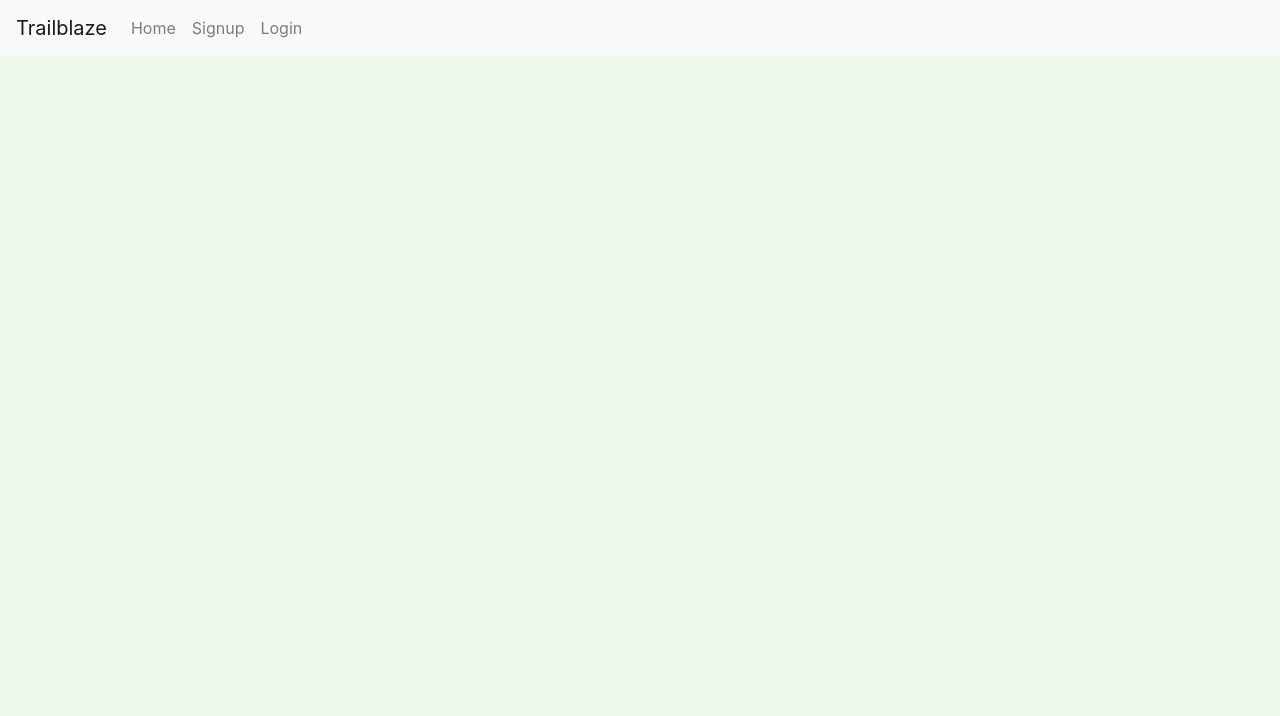
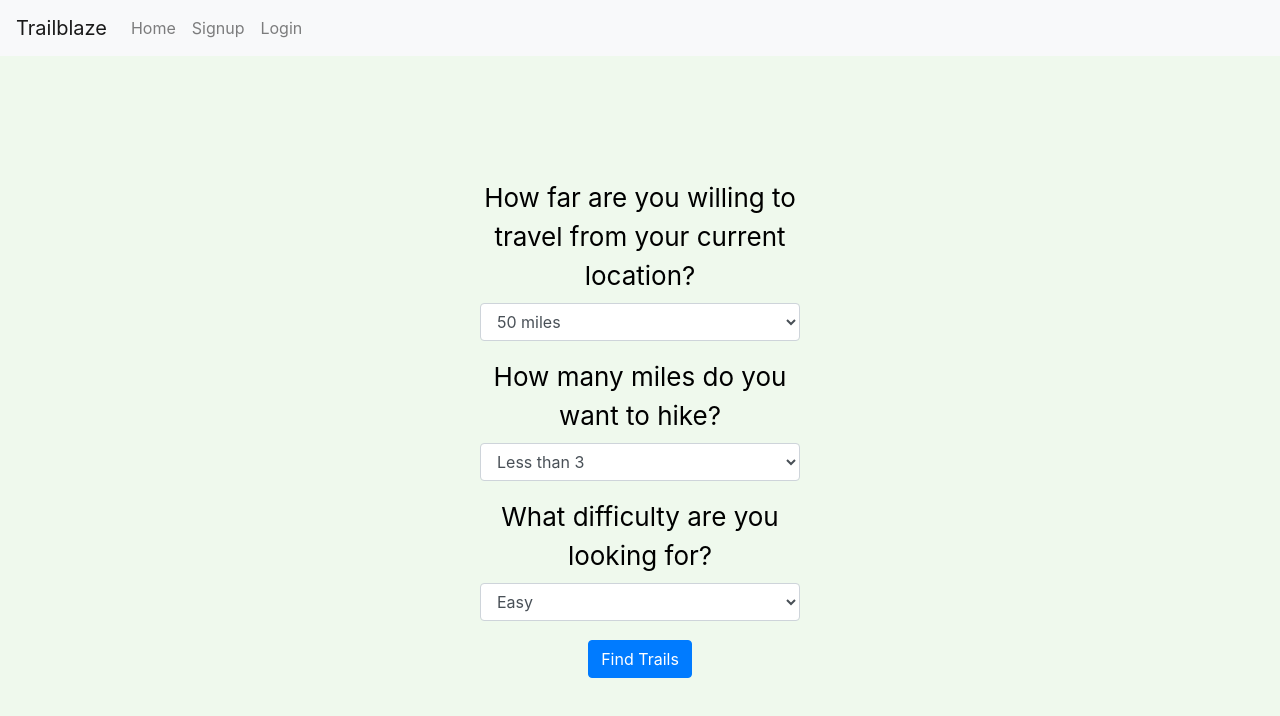
Before and after one commit to smitham50/trailblaze-frontend, a React (Create React App) app: page /trailsearch in a window 1280 px wide. Shown: the top 716 px of the page. Built offline with nearby package versions, Linux system fonts and the light colour scheme.

Commit message:
trail search select form is wired up to trailSearchReducer

```diff
--- a/src/App.js
+++ b/src/App.js
@@ -11,6 +11,7 @@ import Signup from './Components/Signup';
 import Login from './Components/Login';
 import Navigation from './Components/Navigation';
 import Trails from './Containers/Trails';
+import TrailSearch from './Components/TrailSearch';
 
 
 class App extends Component {
@@ -28,6 +29,9 @@ class App extends Component {
             <Route path='/login'>
               <Login></Login>
             </Route>
+            <Route path='/trailsearch'>
+              <TrailSearch></TrailSearch>
+            </Route>
             <Route path='/trails'>
               <Trails></Trails>
             </Route>
--- a/src/Components/Login.js
+++ b/src/Components/Login.js
@@ -1,5 +1,5 @@
 import { connect } from 'react-redux';
-import React, { Fragment } from "react";
+import React, { Fragment } from 'react';
 import { Form, Button } from 'react-bootstrap';
 import { Link, Redirect } from 'react-router-dom';
 import axios from 'axios';
@@ -62,7 +62,7 @@ const Login = (props) => {
             {
                 props.currentUserData && props.currentUserData.logged_in
                     ?
-                        <Redirect to='/trails' />
+                        <Redirect to='/trailsearch' />
                     :
                         null
             }
--- a/src/Components/Navigation.js
+++ b/src/Components/Navigation.js
@@ -1,6 +1,7 @@
 import React, { Component, Fragment } from 'react';
 import { Navbar, Nav } from 'react-bootstrap';
 import { connect } from 'react-redux';
+import axios from 'axios';
 
 class Navigation extends Component {
 
@@ -11,21 +12,14 @@ class Navigation extends Component {
     }
 
     handleLogout = () => {
-        fetch('http://localhost:3000/api/v1/logout', {
-            method: "POST",
-            headers: {
-                "Content-Type": "application/json",
-                "Accept": "application/json"
-            }
-        })
-            .then(resp => resp.json())
-            .then(response => {
-                if (response.errors) {
-                    alert(response.errors)
+        axios.post('http://localhost:3000/api/v1/logout')
+            .then(resp => {
+                if (resp.errors) {
+                    alert(resp.errors);
                 } else {
-                    this.props.clearUser()
+                    this.props.clearUser();
                 }
-            })
+            });
     };
 
     render() {
--- /dev/null
+++ b/src/Components/TrailSearch.js
@@ -0,0 +1,98 @@
+import React, { Fragment } from 'react';
+import { connect } from 'react-redux';
+import { Form, Button } from 'react-bootstrap';
+// import { Link, Redirect } from 'react-router-dom';
+import axios from 'axios';
+
+const TrailSearch = (props) => {
+
+    const handleSearch = (e) => {
+        e.preventDefault();
+        // Make proxy request to Hiking Project API through server to avoid CORS issue.
+        // Returns trails in specified distance from user's location.
+        const queryURL = `https://www.hikingproject.com/data/get-trails?lat=${props.latitude}&lon=${props.longitude}&maxDistance=100&maxResults=500&key=200492212-d7400571b0620563169df18724f8dc46`;
+
+        const options = {
+            method: 'post',
+            url: 'http://localhost:3000/api/v1/trails',
+            data: {
+                url: queryURL
+            }
+        };
+
+        axios(options)
+            .then(resp => {
+                debugger
+            });
+    }
+
+    return (
+        <Fragment>
+            <Form onSubmit={handleSearch} onChange={props.handleChange}>
+                <Form.Label>How far are you willing to travel from your current location?</Form.Label>
+                <Form.Group controlId="distance">
+                    <Form.Control as="select" name="distance">
+                        <option>50 miles</option>
+                        <option>100 miles</option>
+                        <option>200 miles</option>
+                    </Form.Control>
+                </Form.Group>
+                <Form.Label>How many miles do you want to hike?</Form.Label>
+                <Form.Group controlId="mileage">
+                    <Form.Control as="select" name="mileage">
+                        <option>Less than 3</option>
+                        <option>3 to 5</option>
+                        <option>6 to 9</option>
+                    </Form.Control>
+                </Form.Group>
+                <Form.Label>What difficulty are you looking for?</Form.Label>
+                <Form.Group controlId="difficulty">
+                    <Form.Control as="select" name="difficulty">
+                        <option>Easy</option>
+                        <option>Medium</option>
+                        <option>Challenging</option>
+                    </Form.Control>
+                </Form.Group>
+                <Form.Group controlId="formGroupSubmit">
+                    <Button type="submit">Find Trails</Button>
+                </Form.Group>
+            </Form>
+        </Fragment>
+    );
+};
+
+function msp(state) {
+    const {
+        currentUserData,
+        latitude,
+        longitude
+    } = state.user;
+
+    const {
+        distance,
+        mileage,
+        difficulty
+    } = state.trailSearch;
+
+    return {
+        currentUserData,
+        latitude,
+        longitude,
+        distance,
+        mileage,
+        difficulty
+    };
+};
+
+function mdp(dispatch) {
+    return {
+        handleChange: (e) => {
+            dispatch({
+                type: "HANDLE_CHANGE",
+                payload: {[e.target.name]: e.target.value}
+            })
+        }
+    };
+};
+
+export default connect(msp, mdp)(TrailSearch);
--- a/src/Containers/Trails.js
+++ b/src/Containers/Trails.js
@@ -4,28 +4,7 @@ import axios from 'axios';
 
 class Trails extends Component {
 
-    componentDidUpdate(prevProps) {
 
-        // Once geolocation is retrieved from browser make proxy request to Hiking Project API
-        // through server to avoid CORS issue. Returns trails in specified distance from user.
-        if (this.props.latitude !== prevProps.latitude) {
-            const queryURL = `https://www.hikingproject.com/data/get-trails?lat=${this.props.latitude}&lon=${this.props.longitude}&maxDistance=100&maxResults=500&key=200492212-d7400571b0620563169df18724f8dc46`;
-
-            const options = {
-                method: 'post',
-                url: 'http://localhost:3000/api/v1/trails',
-                data: {
-                    url: queryURL
-                }
-            };
-
-            axios(options)
-            .then(resp => {
-                debugger
-            });
-        }
-
-    };
 
     render () {
         return (
--- /dev/null
+++ b/src/Reducers/trailSearchReducer.js
@@ -0,0 +1,20 @@
+const defaultState = {
+    distance: "",
+    mileage: "",
+    difficulty: ""
+}
+
+function trailSearchReducer(prevState = defaultState, action) {
+    switch (action.type) {
+        case "HANDLE_CHANGE":
+            let fieldKey = Object.keys(action.payload)[0];
+            return {
+                ...prevState,
+                [fieldKey]: action.payload[fieldKey]
+            }
+        default:
+            return prevState;
+    }
+}
+
+export default trailSearchReducer;
--- a/src/Reducers/userreducer.js
+++ b/src/Reducers/userreducer.js
@@ -20,21 +20,17 @@ function userReducer(prevState = defaultState, action) {
         case "SET_USER":
             return {
                 ...prevState,
-                currentUserData: action.payload,
-                username: null,
-                password: null,
-                password_confirmation: null,
-                email: null
+                currentUserData: action.payload
             }
         case "CLEAR_USER":
             return {
                 ...prevState,
-                username: null,
-                password: null,
-                password_confirmation: null,
-                email: null,
-                latitude: null,
-                longitude: null,
+                username: "",
+                password: "",
+                password_confirmation: "",
+                email: "",
+                latitude: "",
+                longitude: "",
                 currentUserData: {}
             }
         case "SET_LOCATION":
--- a/src/index.js
+++ b/src/index.js
@@ -10,8 +10,9 @@ import axios from 'axios';
 
 // Reducers
 import userReducer from './Reducers/userreducer';
+import trailSearchReducer from './Reducers/trailSearchReducer';
 
-const rootReducer = combineReducers({ user: userReducer });
+const rootReducer = combineReducers({ user: userReducer, trailSearch: trailSearchReducer });
 const store = createStore(rootReducer);
 
 // Axios defaults
```
